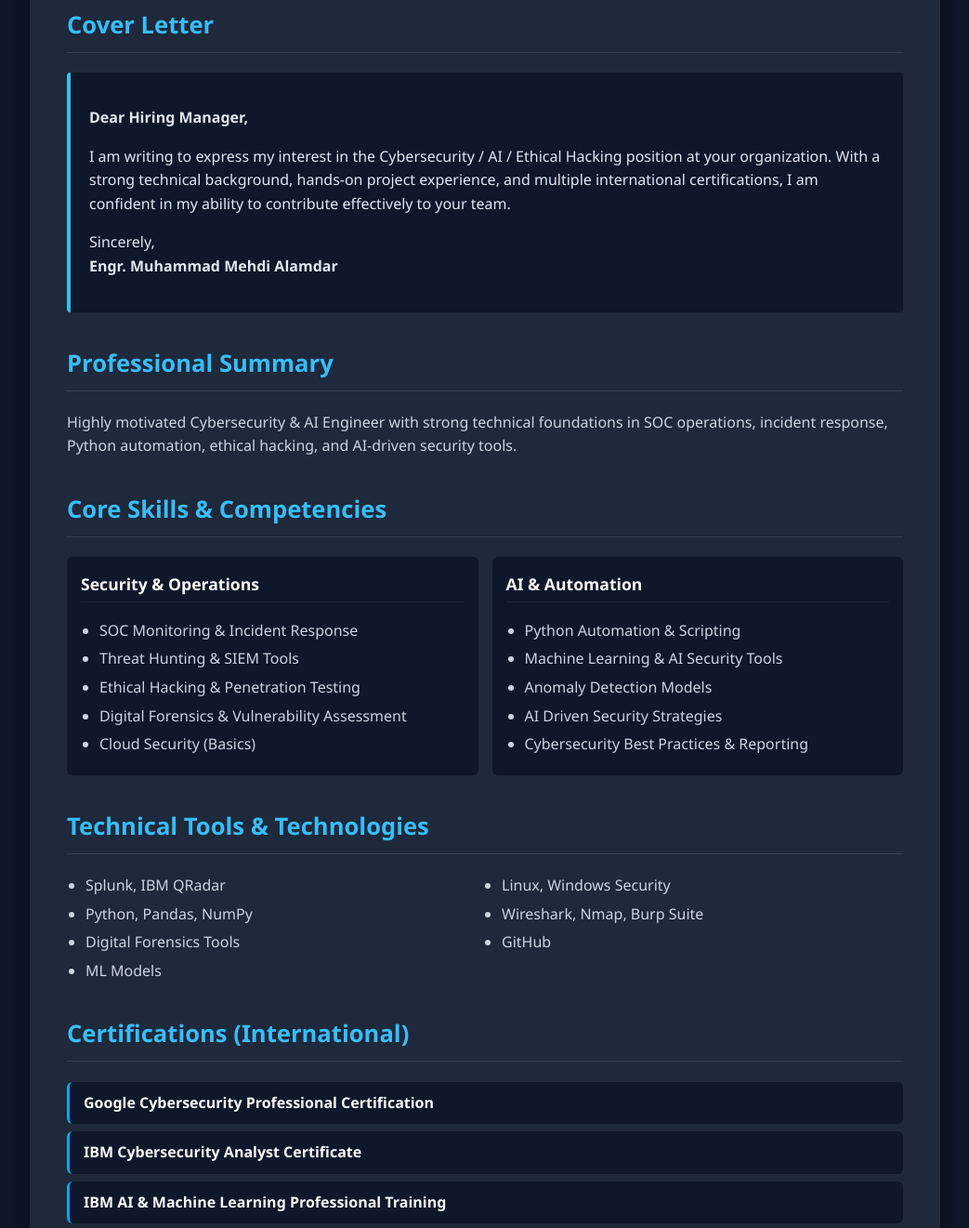
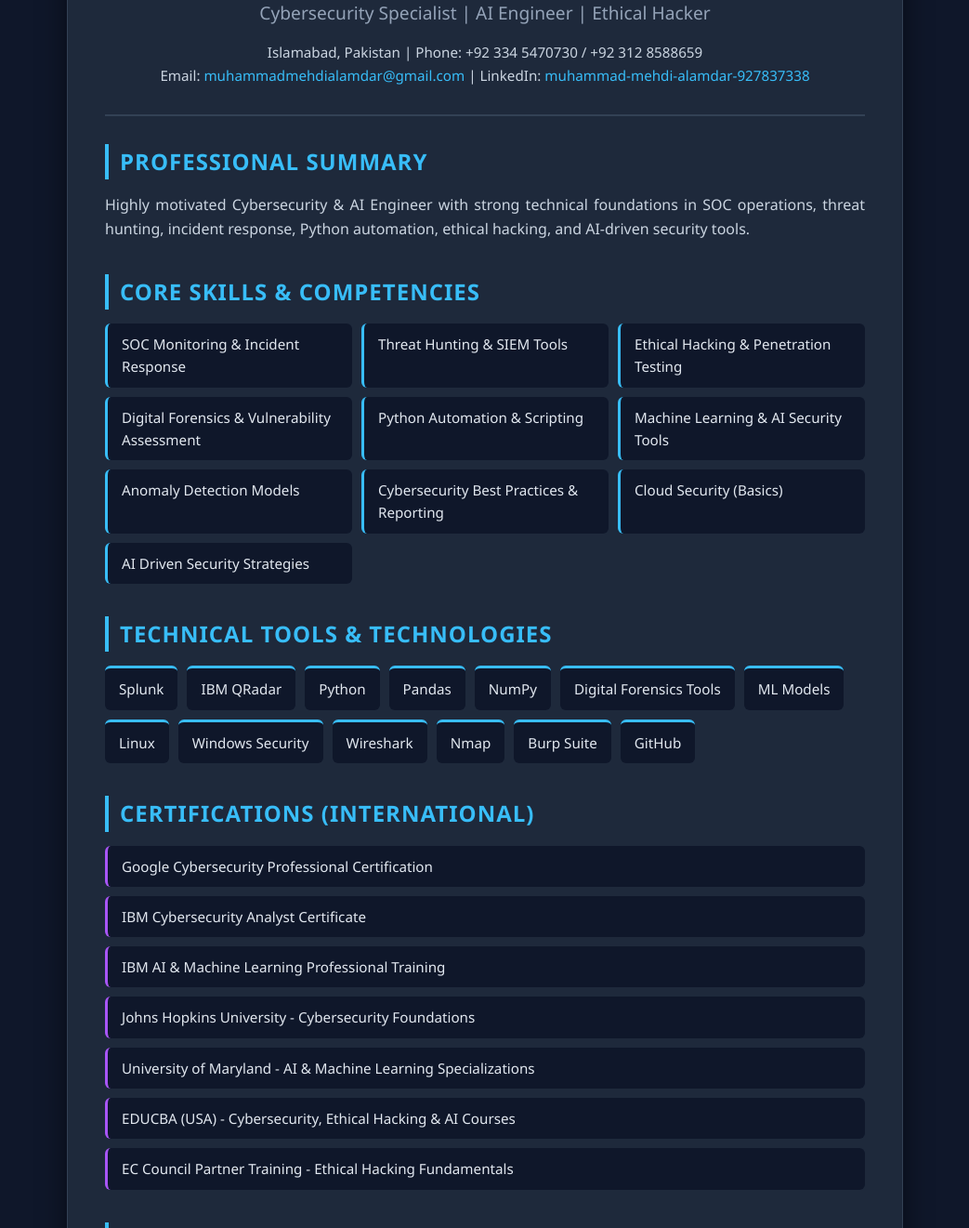
Before and after one commit to muhammadmehdi19/my-portfolio, a plain HTML site: page index.html in a window 1280 px wide. Shown: the part 329-1650 px from the top of the page at 93% size, without its empty margins (118-1161 px from the left). Drawn offline with Linux system fonts and the light colour scheme.

Commit message:
Revamp portfolio page layout and styles
Updated the HTML structure and styling for the portfolio page, including new sections for professional summary, skills, projects, and certifications.

```diff
--- a/index.html
+++ b/index.html
@@ -5,109 +5,129 @@
     <meta name="viewport" content="width=device-width, initial-scale=1.0">
     <title>Engr. Muhammad Mehdi Alamdar - Portfolio</title>
     <style>
+        * {
+            box-sizing: border-box;
+            margin: 0;
+            padding: 0;
+        }
         body {
             font-family: 'Segoe UI', Tahoma, Geneva, Verdana, sans-serif;
+            background-color: #0f172a;
+            color: #e2e8f0;
             line-height: 1.6;
-            margin: 0;
-            padding: 0;
-            background-color: #0f172a;
-            color: #cbd5e1;
+            padding: 40px 20px;
         }
         .container {
             max-width: 900px;
-            margin: 40px auto;
-            background: #1e293b;
+            margin: 0 auto;
+            background-color: #1e293b;
             padding: 40px;
             border-radius: 12px;
             box-shadow: 0 10px 30px rgba(0,0,0,0.5);
+            border: 1px solid #334155;
         }
         header {
             text-align: center;
-            border-bottom: 3px solid #38bdf8;
-            padding-bottom: 25px;
+            border-bottom: 2px solid #334155;
+            padding-bottom: 30px;
             margin-bottom: 30px;
         }
+        /* Profile Picture Styling */
+        .profile-pic {
+            width: 150px;
+            height: 150px;
+            border-radius: 50%;
+            object-fit: cover;
+            border: 4px solid #38bdf8;
+            margin-bottom: 15px;
+            box-shadow: 0 4px 15px rgba(56, 189, 248, 0.2);
+        }
         h1 {
-            margin: 0;
-            color: #f8fafc;
-            font-size: 2.8em;
-            letter-spacing: -0.5px;
+            color: #38bdf8;
+            font-size: 2.5rem;
+            margin-bottom: 10px;
         }
-        p.subtitle {
-            color: #38bdf8;
-            font-size: 1.3em;
-            margin: 10px 0 5px 0;
-            font-weight: 600;
+        .subtitle {
+            color: #94a3b8;
+            font-size: 1.2rem;
+            font-weight: 500;
+            margin-bottom: 15px;
         }
-        .contact-top {
-            font-size: 0.95em;
-            color: #94a3b8;
-            margin-top: 10px;
+        .contact-info {
+            font-size: 0.95rem;
+            color: #cbd5e1;
         }
-        .contact-top a {
+        .contact-info a {
             color: #38bdf8;
             text-decoration: none;
         }
-        .section {
+        .contact-info a:hover {
+            text-decoration: underline;
+        }
+        section {
             margin-bottom: 35px;
         }
         h2 {
             color: #38bdf8;
-            border-bottom: 1px solid #334155;
-            padding-bottom: 8px;
-            font-size: 1.6em;
+            font-size: 1.5rem;
+            border-left: 4px solid #38bdf8;
+            padding-left: 12px;
+            margin-bottom: 15px;
+            text-transform: uppercase;
+            letter-spacing: 1px;
         }
-        .cover-letter {
-            background: #0f172a;
+        p {
+            color: #cbd5e1;
+            text-align: justify;
+        }
+        ul {
+            list-style-type: none;
+        }
+        .grid-list {
+            display: grid;
+            grid-template-columns: repeat(auto-fill, minmax(250px, 1fr));
+            gap: 10px;
+        }
+        .grid-list li, .tools-list li, .cert-list li {
+            background-color: #0f172a;
+            padding: 10px 15px;
+            border-radius: 6px;
+            border-left: 3px solid #38bdf8;
+            font-size: 0.95rem;
+        }
+        .tools-list {
+            display: flex;
+            flex-wrap: wrap;
+            gap: 10px;
+        }
+        .tools-list li {
+            border-left: none;
+            border-top: 3px solid #38bdf8;
+        }
+        .cert-list li {
+            margin-bottom: 10px;
+            border-left: 3px solid #a855f7; /* Custom purple accent for certs */
+        }
+        .project-card {
+            background-color: #0f172a;
             padding: 20px;
-            border-left: 4px solid #38bdf8;
-            border-radius: 4px;
-            margin-bottom: 30px;
-            color: #e2e8f0;
+            border-radius: 8px;
+            margin-bottom: 15px;
+            border: 1px solid #334155;
         }
-        .skills-grid {
-            display: grid;
-            grid-template-columns: repeat(auto-fit, minmax(250px, 1fr));
-            gap: 15px;
-        }
-        .skills-category {
-            background: #0f172a;
-            padding: 15px;
-            border-radius: 6px;
-        }
-        .skills-category h3 {
-            margin-top: 0;
+        .project-card h3 {
             color: #f8fafc;
-            font-size: 1.1em;
-            border-bottom: 1px solid #1e293b;
-            padding-bottom: 5px;
-        }
-        .skills-list {
-            padding-left: 20px;
-            margin: 0;
-        }
-        .skills-list li {
-            margin-bottom: 5px;
-        }
-        .list-items {
-            list-style-type: none;
-            padding: 0;
-        }
-        .list-items li {
-            background: #0f172a;
-            padding: 10px 15px;
             margin-bottom: 8px;
-            border-radius: 6px;
-            border-left: 3px solid #0ea5e9;
-        }
-        .item-title {
-            font-weight: bold;
-            color: #f8fafc;
+            font-size: 1.2rem;
         }
         .meta-info {
+            display: flex;
+            justify-content: space-between;
             color: #94a3b8;
-            font-size: 0.9em;
-            margin-top: 5px;
+            font-size: 0.9rem;
+            margin-top: 15px;
+            border-top: 1px solid #334155;
+            padding-top: 10px;
         }
     </style>
 </head>
@@ -115,115 +135,115 @@
 
 <div class="container">
     <header>
+        <img src="mehdi.jpg" alt="Engr. Muhammad Mehdi Alamdar" class="profile-pic">
         <h1>Engr. Muhammad Mehdi Alamdar</h1>
-            <p class="subtitle">Cybersecurity & AI Engineer / Ethical Hacker</p>
-            <div class="contact-top">
-                Islamabad, Pakistan | Phone: +92 344 5470730, +92 312 8588659 <br>
-                Email: <a href="mailto:muhammadmehdialamdar@gmail.com">muhammadmehdialamdar@gmail.com</a> <br>
-                LinkedIn: <a href="https://linkedin.com/in/muhammad-mehdi-alamdar-927837338" target="_blank">linkedin.com/in/muhammad-mehdi-alamdar-927837338</a>
+        <div class="subtitle">Cybersecurity Specialist | AI Engineer | Ethical Hacker</div>
+        <div class="contact-info">
+            Islamabad, Pakistan | Phone: +92 334 5470730 / +92 312 8588659<br>
+            Email: <a href="mailto:muhammadmehdialamdar@gmail.com">muhammadmehdialamdar@gmail.com</a> |
+            LinkedIn: <a href="https://linkedin.com/in/muhammad-mehdi-alamdar-927837338" target="_blank">muhammad-mehdi-alamdar-927837338</a>
         </div>
     </header>
 
-        <div class="section">
-            <h2>Cover Letter</h2>
-            <div class="cover-letter">
-                <p><strong>Dear Hiring Manager,</strong></p>
-                <p>I am writing to express my interest in the Cybersecurity / AI / Ethical Hacking position at your organization. With a strong technical background, hands-on project experience, and multiple international certifications, I am confident in my ability to contribute effectively to your team.</p>
-                <p>Sincerely,<br><strong>Engr. Muhammad Mehdi Alamdar</strong></p>
-            </div>
-        </div>
+    <section>
+        <h2>Professional Summary</h2>
+        <p>Highly motivated Cybersecurity & AI Engineer with strong technical foundations in SOC operations, threat hunting, incident response, Python automation, ethical hacking, and AI-driven security tools.</p>
+    </section>
 
-        <div class="section">
-            <h2>Professional Summary</h2>
-            <p>Highly motivated Cybersecurity & AI Engineer with strong technical foundations in SOC operations, incident response, Python automation, ethical hacking, and AI-driven security tools.</p>
-        </div>
-
-        <div class="section">
+    <section>
         <h2>Core Skills & Competencies</h2>
-            <div class="skills-grid">
-                <div class="skills-category">
-                    <h3>Security & Operations</h3>
-                    <ul class="skills-list">
+        <ul class="grid-list">
             <li>SOC Monitoring & Incident Response</li>
             <li>Threat Hunting & SIEM Tools</li>
             <li>Ethical Hacking & Penetration Testing</li>
             <li>Digital Forensics & Vulnerability Assessment</li>
-                        <li>Cloud Security (Basics)</li>
-                    </ul>
-                </div>
-                <div class="skills-category">
-                    <h3>AI & Automation</h3>
-                    <ul class="skills-list">
             <li>Python Automation & Scripting</li>
             <li>Machine Learning & AI Security Tools</li>
             <li>Anomaly Detection Models</li>
+            <li>Cybersecurity Best Practices & Reporting</li>
+            <li>Cloud Security (Basics)</li>
             <li>AI Driven Security Strategies</li>
-                        <li>Cybersecurity Best Practices & Reporting</li>
         </ul>
-                </div>
-            </div>
-        </div>
+    </section>
 
-        <div class="section">
+    <section>
         <h2>Technical Tools & Technologies</h2>
-            <ul class="skills-list" style="column-count: 2;">
-                <li>Splunk, IBM QRadar</li>
-                <li>Python, Pandas, NumPy</li>
+        <ul class="tools-list">
+            <li>Splunk</li>
+            <li>IBM QRadar</li>
+            <li>Python</li>
+            <li>Pandas</li>
+            <li>NumPy</li>
             <li>Digital Forensics Tools</li>
             <li>ML Models</li>
-                <li>Linux, Windows Security</li>
-                <li>Wireshark, Nmap, Burp Suite</li>
+            <li>Linux</li>
+            <li>Windows Security</li>
+            <li>Wireshark</li>
+            <li>Nmap</li>
+            <li>Burp Suite</li>
             <li>GitHub</li>
         </ul>
+    </section>
+
+    <section>
+        <h2>Certifications (International)</h2>
+        <ul class="cert-list">
+            <li>Google Cybersecurity Professional Certification</li>
+            <li>IBM Cybersecurity Analyst Certificate</li>
+            <li>IBM AI & Machine Learning Professional Training</li>
+            <li>Johns Hopkins University - Cybersecurity Foundations</li>
+            <li>University of Maryland - AI & Machine Learning Specializations</li>
+            <li>EDUCBA (USA) - Cybersecurity, Ethical Hacking & AI Courses</li>
+            <li>EC Council Partner Training - Ethical Hacking Fundamentals</li>
+        </ul>
+    </section>
+
+    <section>
+        <h2>Projects</h2>
+        <div class="project-card">
+            <h3>Threat Detection Using Machine Learning</h3>
+            <p>Developed an advanced anomaly detection system capable of identifying potential network intrusions and malicious activities using custom trained machine learning models.</p>
         </div>
+        <div class="project-card">
+            <h3>Automated Log Analysis (Python)</h3>
+            <p>Created a highly efficient Python-based automation script designed to parse large volumes of system logs, extracting and flagging suspicious indicators of compromise (IoCs).</p>
+        </div>
+        <div class="project-card">
+            <h3>Ethical Hacking Simulation Lab</h3>
+            <p>Designed and built a secure, virtualized sandbox environment to conduct vulnerability assessments, network penetration testing, and practice defensive security tactics.</p>
+        </div>
+        <div class="project-card">
+            <h3>SOC Monitoring Demo Environment</h3>
+            <p>Configured a full-scale SIEM dashboard simulation utilizing Splunk and IBM QRadar to monitor live traffic alerts, analyze events, and optimize incident response workflows.</p>
+        </div>
+    </section>
 
-        <div class="section">
-            <h2>Certifications (International)</h2>
-            <ul class="list-items">
-                <li><span class="item-title">Google Cybersecurity Professional Certification</span></li>
-                <li><span class="item-title">IBM Cybersecurity Analyst Certificate</span></li>
-                <li><span class="item-title">IBM AI & Machine Learning Professional Training</span></li>
-                <li><span class="item-title">Johns Hopkins University</span> - Cybersecurity Foundations</li>
-                <li><span class="item-title">University of Maryland</span> - AI & Machine Learning Specializations</li>
-                <li><span class="item-title">EDUCBA (USA)</span> - Cybersecurity, Ethical Hacking & AI Courses</li>
-                <li><span class="item-title">EC Council Partner Training</span> - Ethical Hacking Fundamentals</li>
-            </ul>
-        </div>
+    <section>
+        <h2>Professional / Academic Development</h2>
+        <p>Active participation and attendance in international cybersecurity and AI conferences spanning across USA, Canada, and Switzerland.</p>
+    </section>
 
-        <div class="section">
-            <h2>Projects</h2>
-            <ul class="list-items">
-                <li><span class="item-title">Threat Detection Using Machine Learning</span></li>
-                <li><span class="item-title">Automated Log Analysis (Python)</span></li>
-                <li><span class="item-title">Ethical Hacking Simulation Lab</span></li>
-                <li><span class="item-title">SOC Monitoring Demo Environment</span></li>
-            </ul>
-        </div>
+    <section>
+        <h2>Education</h2>
+        <p><strong>Intermediate (Pre-Medical)</strong> - Islamabad, Pakistan</p>
+    </section>
 
-        <div class="section">
-            <h2>Education & Development</h2>
-            <ul class="list-items">
-                <li>
-                    <span class="item-title">Intermediate (Pre Medical)</span>
-                    <div class="meta-info">Islamabad, Pakistan</div>
-                </li>
-                <li>
-                    <span class="item-title">Professional / Academic Development</span>
-                    <div class="meta-info">International cybersecurity and AI conferences (USA, Canada, Switzerland)</div>
-                </li>
-            </ul>
-        </div>
+    <section>
+        <h2>Languages</h2>
+        <p>English (Fluent), Urdu (Native)</p>
+    </section>
 
-        <div class="section" style="display: flex; justify-content: space-between;">
-            <div>
-                <h2>Languages</h2>
-                <p>English (Fluent)<br>Urdu (Native)</p>
-            </div>
-            <div>
+    <section>
         <h2>Availability</h2>
         <p>Remote (USA), Hybrid, Contract, Full Time</p>
+    </section>
+
+    <footer>
+        <div class="meta-info">
+            <div>Status: Active & Available</div>
+            <div>&copy; 2026 Engr. Muhammad Mehdi Alamdar</div>
         </div>
-        </div>
+    </footer>
 </div>
 
 </body>
```
Lines whose indentation alone changed are shown as unchanged.
